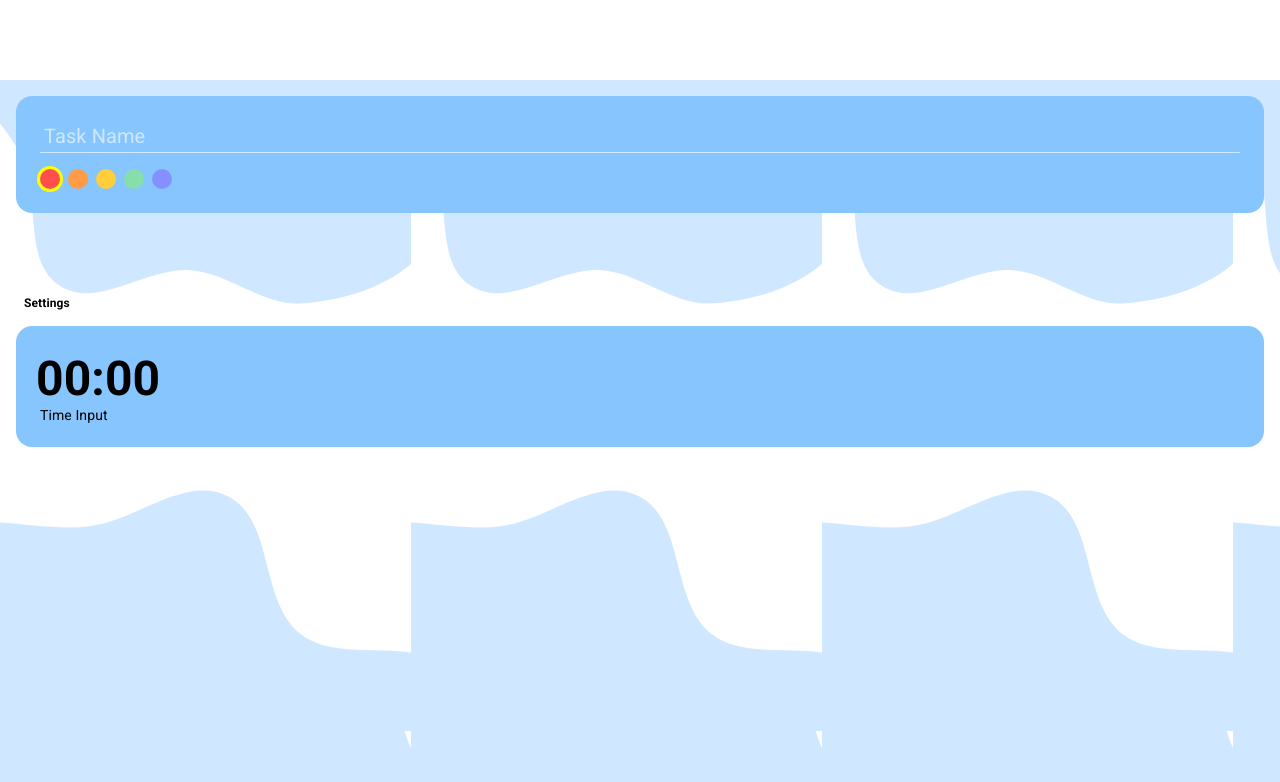
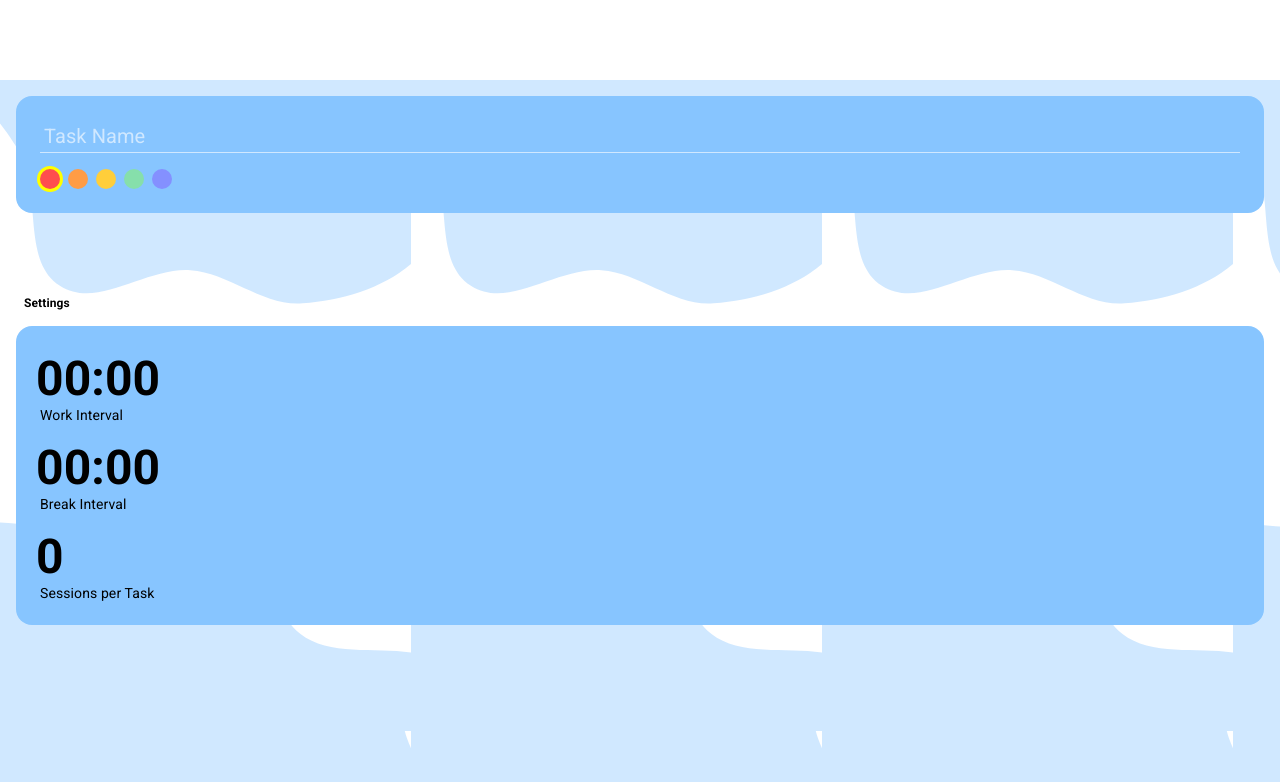
Before and after one commit to mmfallacy/react-hook-form-controlled, a React (Create React App) app: page / in a window 1280 px wide. Shown: the top 782 px of the page. Built offline with nearby package versions, Linux system fonts and the light colour scheme.

Commit message:
UI: Task Numeric Input functionality

```diff
--- a/src/App.js
+++ b/src/App.js
@@ -7,7 +7,8 @@ import {
 import {
     TaskNameInput,
     TaskColorInput,
-    TaskTimeInput
+    TaskTimeInput,
+    TaskNumericInput
 } from './components'
 
 const COLORS = ["#FF4E4E", "#FF9C45", "#FFCE3A", "#86DFAB", "#8490FF"]
@@ -23,7 +24,9 @@ function App() {
                 </FormSection>
 
                 <FormSection header="Settings">
-                    <TaskTimeInput name=""/>
+                    <TaskTimeInput name="work-interval" header="Work Interval"/>
+                    <TaskTimeInput name="break-interval" header="Break Interval"/>
+                    <TaskNumericInput name="sessions" header="Sessions per Task"/>
                 </FormSection>
             </form>
         </Page>
--- /dev/null
+++ b/src/components/TaskNumericInput.js
@@ -0,0 +1,55 @@
+import {forwardRef} from 'react';
+import styled from 'styled-components/macro';
+
+const NumericInputContainer = styled.div`
+
+`
+const NumericInputHeader = styled.header`
+    font-size: 14px;
+    font-weight: 400;
+`
+const NumericInput = styled.input`
+    font-size: 48px;
+    font-weight: bolder;
+    background:none;
+    border:none;
+    margin-left:-4px;
+    padding:0px;
+    width:100%;
+    caret-color: transparent;
+
+    &:focus{
+        color:white;
+    }
+
+
+    &::selection{
+        background-color:transparent
+    }
+`
+
+export const TaskNumericInput = forwardRef(({header,defaultValue=0,...props},ref)=>{
+    const handleKeyPress = (e)=>{
+        if (isValidKey(e.which)) return
+
+        e.preventDefault()
+    }
+    return (
+        <NumericInputContainer>
+            <NumericInput type="tel"
+                {...props}
+                defaultValue={defaultValue}
+                onKeyPress={handleKeyPress}
+                onFocus={e=>e.target.select()}
+            />
+
+            <NumericInputHeader>
+                {header}
+            </NumericInputHeader>
+        </NumericInputContainer>
+    )
+})
+
+const isValidKey = (keycode) =>
+    (keycode >= 48 && keycode <= 57) || // 0-9
+    (keycode >= 96 && keycode <= 105) // 0-9 Numpad
--- a/src/components/index.js
+++ b/src/components/index.js
@@ -1,3 +1,4 @@
 export * from './TaskNameInput';
-export * from './TaskColorInput'
-export * from './TaskTimeInput'
+export * from './TaskColorInput';
+export * from './TaskTimeInput';
+export * from './TaskNumericInput';
```
